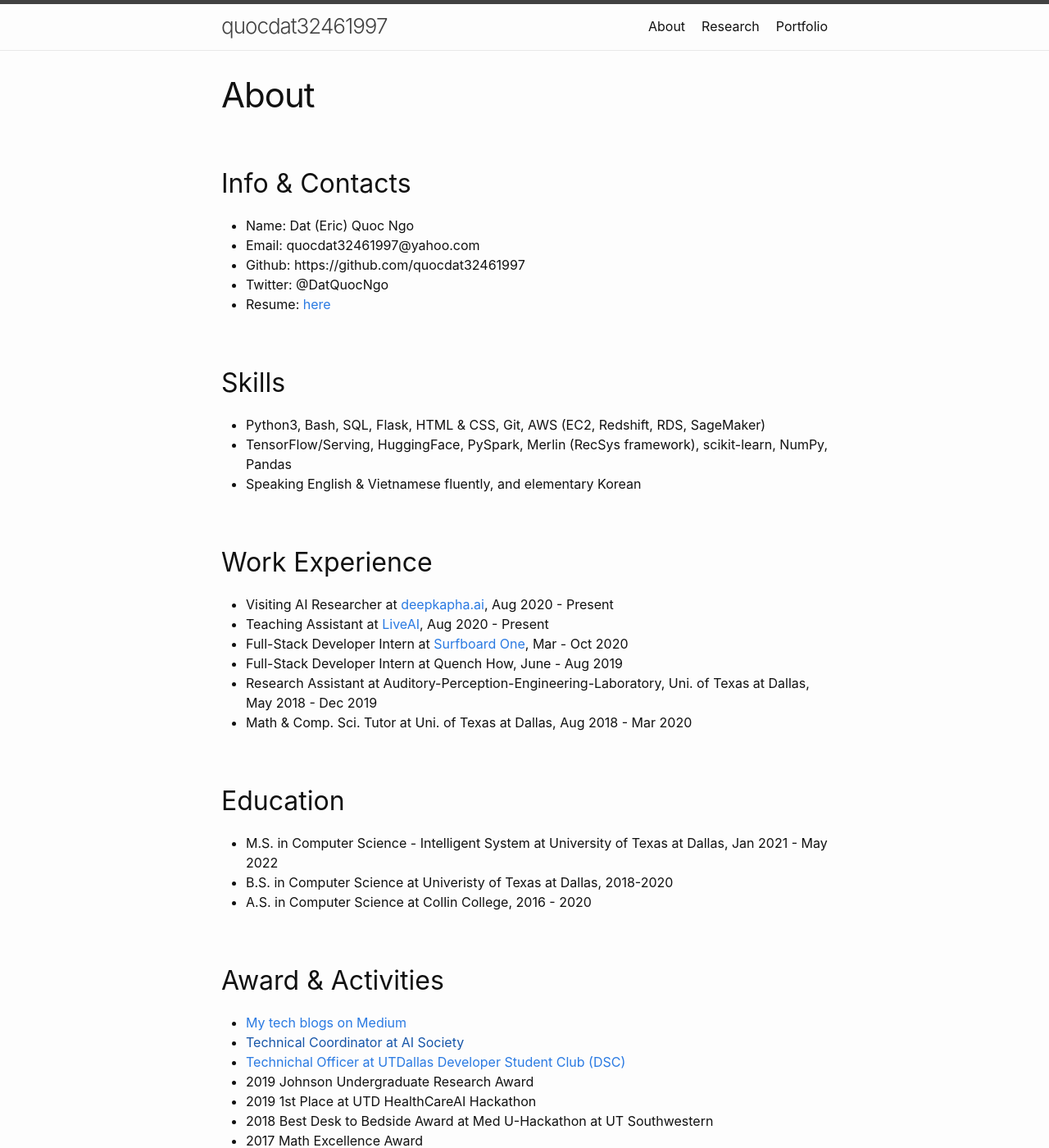
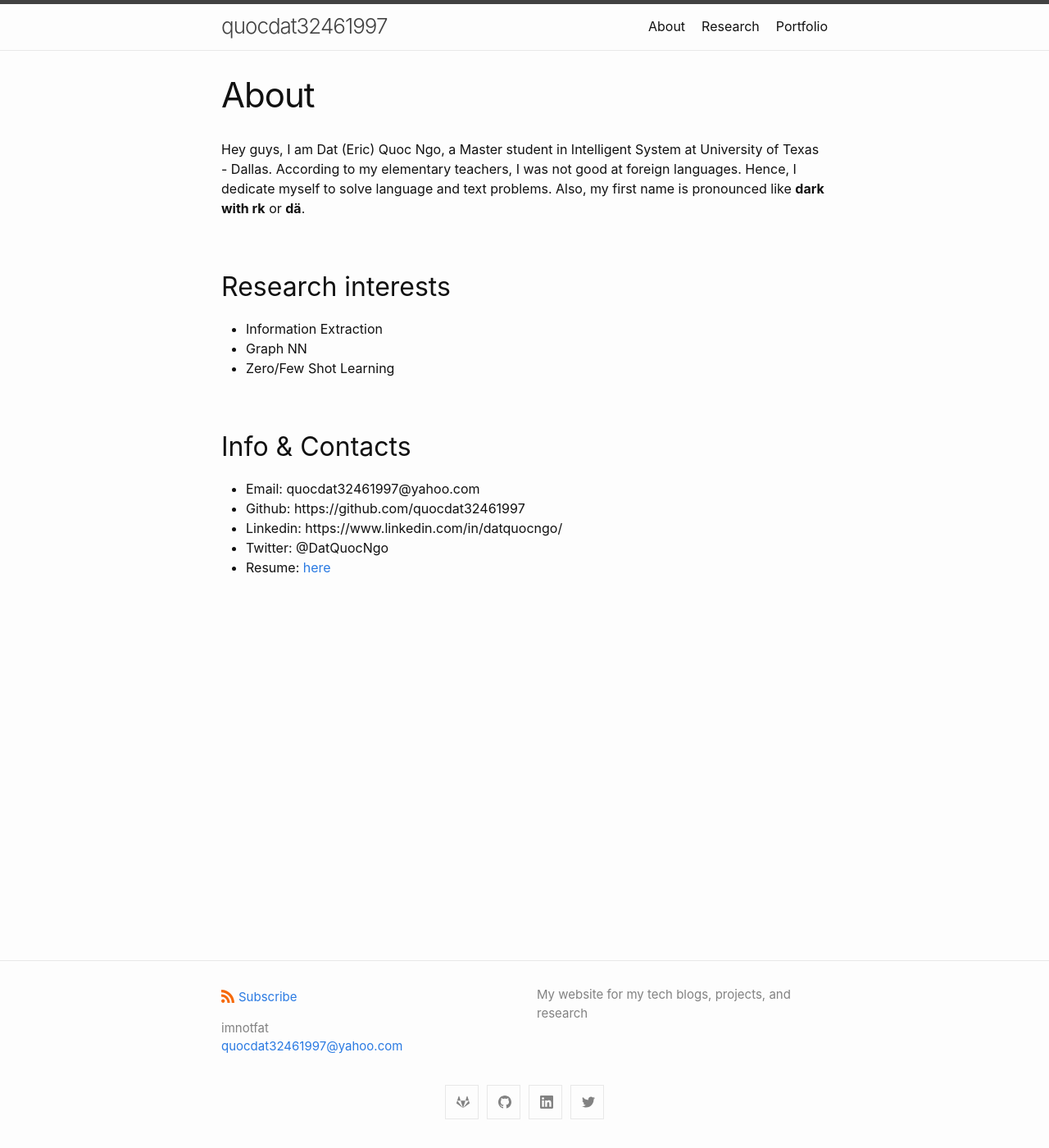
Before and after one commit to quocdat32461997/quocdat32461997.github.io, a Jekyll site: the page built from about.md, in a window 1280 px wide and 1400 px high. Shown: the whole window at 82% size. Built offline with Jekyll 4.4.1, drawn with Linux system fonts in a browser that asks for light colours.

Commit message:
Updated about.md

```diff
--- a/about.md
+++ b/about.md
@@ -4,36 +4,19 @@ title: About
 permalink: /about/
 ---
 
+Hey guys, I am Dat (Eric) Quoc Ngo, a Master student in Intelligent System at University of Texas - Dallas.
+According to my elementary teachers, I was not good at foreign languages.
+Hence, I dedicate myself to solve language and text problems. Also, my first name
+is pronounced like **dark with rk** or **dä**.
+
+## Research interests
+* Information Extraction
+* Graph NN
+* Zero/Few Shot Learning
+
 ## Info & Contacts
-* Name: Dat (Eric) Quoc Ngo
 * Email: quocdat32461997@yahoo.com
 * Github: https://github.com/quocdat32461997
+* Linkedin: https://www.linkedin.com/in/datquocngo/
 * Twitter: @DatQuocNgo
 * Resume: [here](https://docs.google.com/document/d/1CF6nI70QY4MqLXdwOUBigTZUhcnYS-l9/edit?usp=drive_web&ouid=103238216527784296028&rtpof=true)
-
-## Skills
-*	Python3, Bash, SQL, Flask, HTML & CSS, Git, AWS (EC2, Redshift, RDS, SageMaker)
-*	TensorFlow/Serving, HuggingFace, PySpark, Merlin (RecSys framework), scikit-learn, NumPy, Pandas
-* Speaking English & Vietnamese fluently, and elementary Korean
-
-## Work Experience
-* Visiting AI Researcher at [deepkapha.ai](https://deepkapha.ai/), Aug 2020 - Present
-* Teaching Assistant at [LiveAI](https://liveai.eu/), Aug 2020 - Present
-* Full-Stack Developer Intern at [Surfboard One](https://www.linkedin.com/company/surfboardco/), Mar - Oct 2020
-* Full-Stack Developer Intern at Quench How, June - Aug 2019
-* Research Assistant at Auditory-Perception-Engineering-Laboratory, Uni. of Texas at Dallas, May 2018 - Dec 2019
-* Math & Comp. Sci. Tutor at Uni. of Texas at Dallas, Aug 2018 - Mar 2020
-
-## Education
-* M.S. in Computer Science - Intelligent System at University of Texas at Dallas, Jan 2021 - May 2022
-* B.S. in Computer Science at Univeristy of Texas at Dallas, 2018-2020
-* A.S. in Computer Science at Collin College, 2016 - 2020
-
-## Award & Activities
-* [My tech blogs on Medium](https://medium.com/@datngo_79115)
-* [Technical Coordinator at AI Society]()
-* [Technichal Officer at UTDallas Developer Student Club (DSC)](https://dsc.community.dev/university-of-texas-at-dallas/)
-* 2019 Johnson Undergraduate Research Award
-* 2019 1st Place at UTD HealthCareAI Hackathon
-* 2018 Best Desk to Bedside Award at Med U-Hackathon at UT Southwestern
-* 2017 Math Excellence Award
```
Also changed, not shown: _posts/2020-11-05-vacation2ai:-collections-of-deep-learning-advances.md (deleted, +0 -82 lines).
